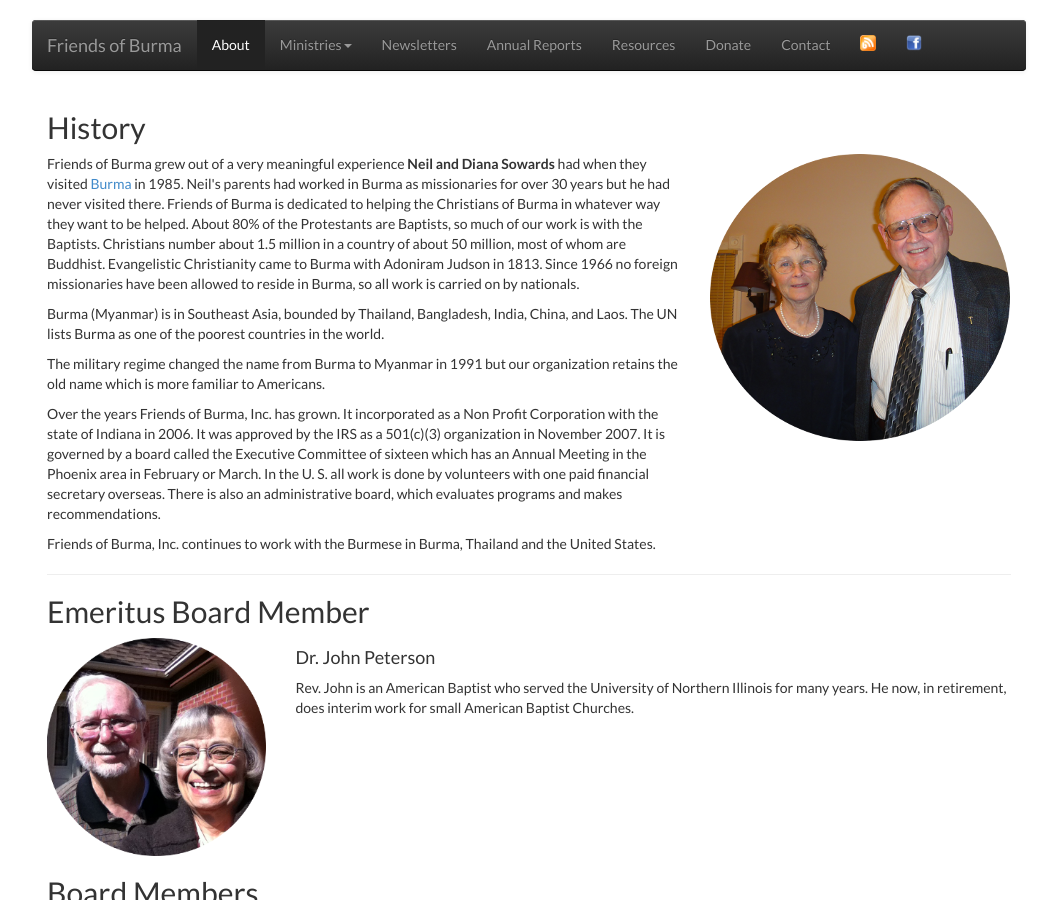
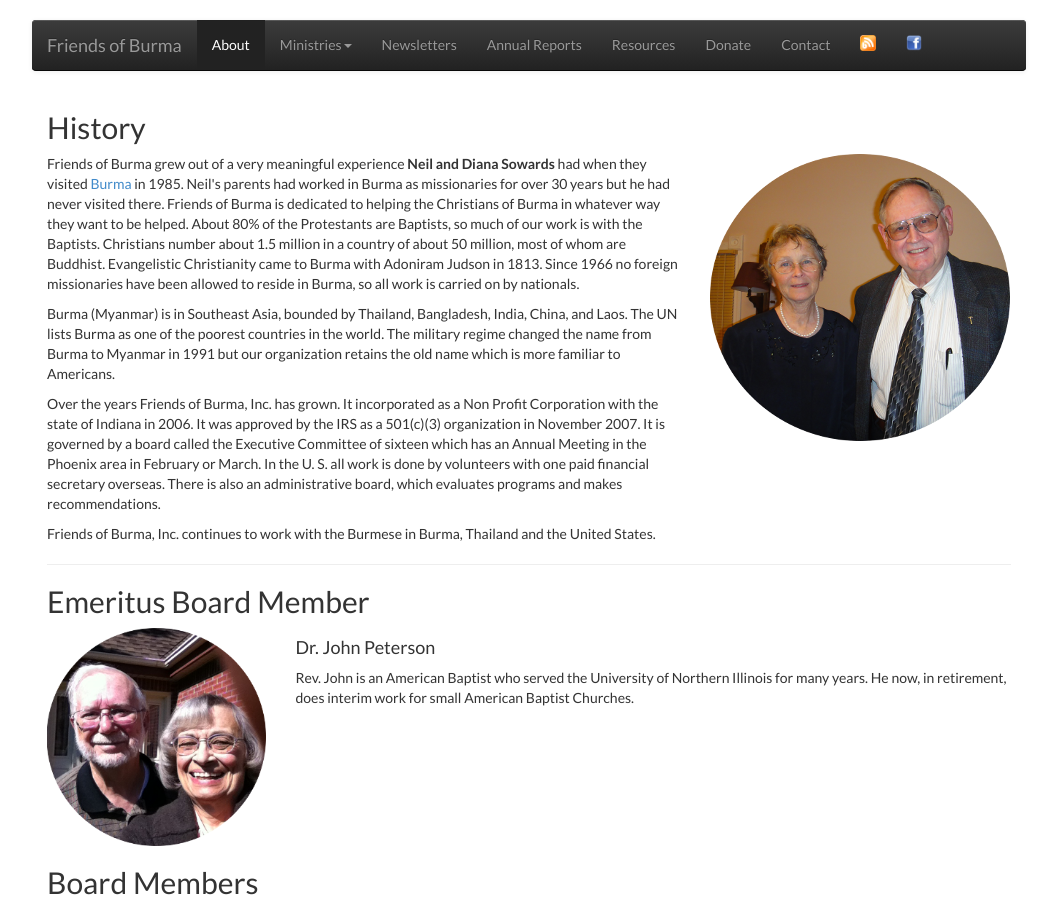
Before and after one commit to friendsofburma/friendsofburma.github.io, a Jekyll site: the page built from _pages/about.html, in a window 1280 px wide and 900 px high. Shown: the whole window, without its empty margins (111-1168 px from the left). Built offline with Jekyll 4.4.1, drawn with Linux system fonts in a browser that asks for light colours.

```diff
--- a/_pages/about.html
+++ b/_pages/about.html
@@ -12,9 +12,7 @@ permalink: /about/
         <div class="col-lg-8">
             <p>Friends of Burma grew out of a very meaningful experience <strong>Neil and Diana Sowards</strong> had when they visited <a href="https://www.google.com/maps?q=burma&sll=19.0734338,96.67103989999998&sspn=26.941233752349255,58.85606086328304&t=m&dg=opt&hnear=Burma&z=4" target="_blank">Burma</a> in 1985. Neil's parents had worked in Burma as missionaries for over 30 years but he had never visited there. Friends of Burma is dedicated to helping the Christians of Burma in whatever way they want to be helped. About 80% of the Protestants are Baptists, so much of our work is with the Baptists. Christians number about 1.5 million in a country of about 50 million, most of whom are Buddhist. Evangelistic Christianity came to Burma with Adoniram Judson in 1813. Since 1966 no foreign missionaries have been allowed to reside in Burma, so all work is carried on by nationals.</p>
 
-            <p>Burma (Myanmar) is in Southeast Asia, bounded by Thailand, Bangladesh, India, China, and Laos. The UN lists Burma as one of the poorest countries in the world.</p>
-
-            <p>The military regime changed the name from Burma to Myanmar in 1991 but our organization retains the old name which is more familiar to Americans.</p>
+            <p>Burma (Myanmar) is in Southeast Asia, bounded by Thailand, Bangladesh, India, China, and Laos. The UN lists Burma as one of the poorest countries in the world. The military regime changed the name from Burma to Myanmar in 1991 but our organization retains the old name which is more familiar to Americans.</p>
 
             <p>Over the years Friends of Burma, Inc. has grown. It incorporated as a Non Profit Corporation with the state of Indiana in 2006. It was approved by the IRS as a 501(c)(3) organization in November 2007. It is governed by a board called the Executive Committee of sixteen which has an Annual Meeting in the Phoenix area in February or March. In the U. S. all work is done by volunteers with one paid financial secretary overseas. There is also an administrative board, which evaluates programs and makes recommendations.</p>
         </div>
```
